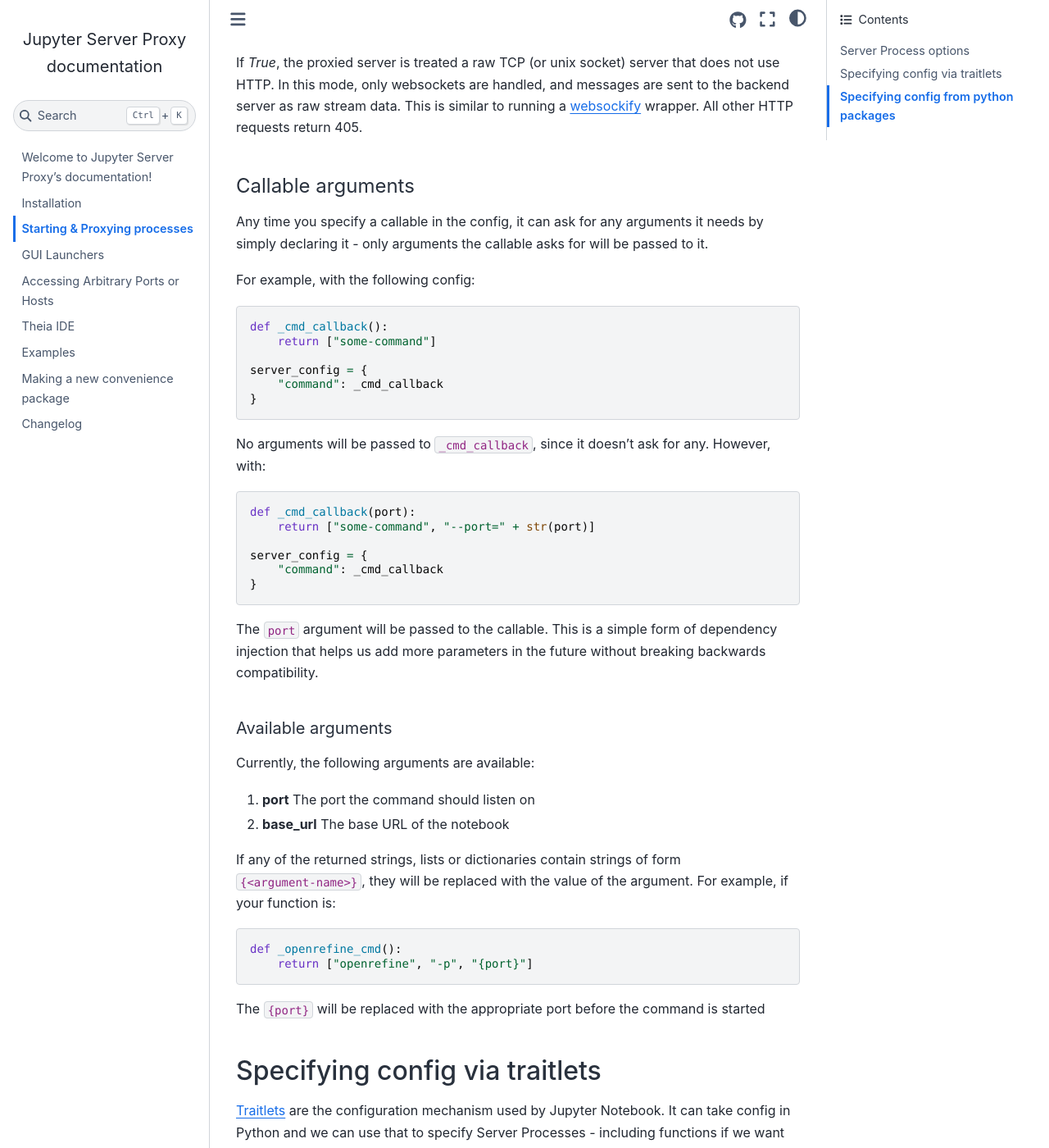
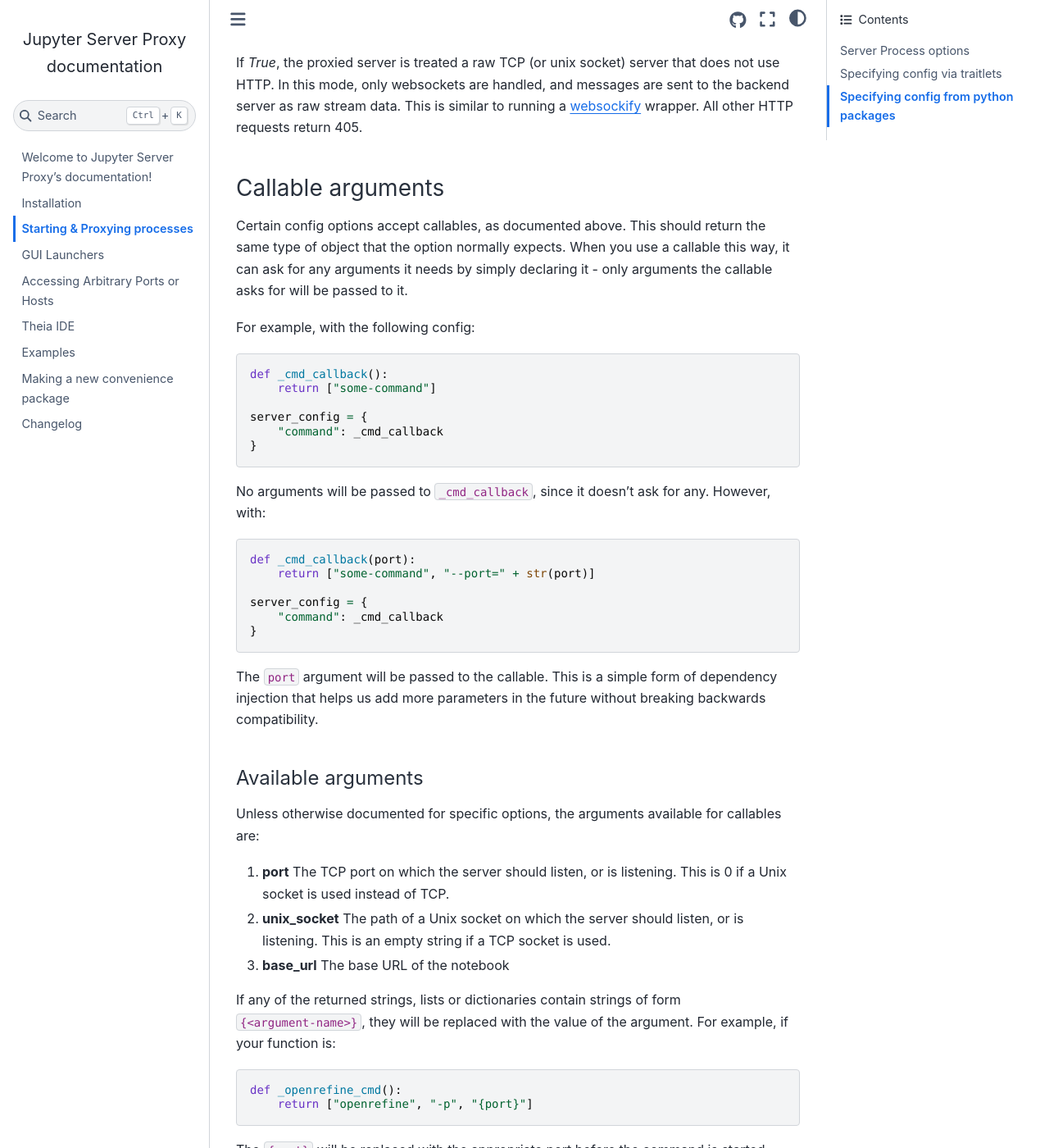
Before and after one commit to jupyterhub/jupyter-server-proxy, a Sphinx documentation site: the page built from docs/source/server-process.md, in a window 1280 px wide and 1400 px high, scrolled down 4056 px. Shown: the whole window at 82% size. Built offline with Sphinx 7.4.7 and the Sphinx Book theme 1.1.4, drawn with Linux system fonts in a browser that asks for light colours.

Commit message:
Document unix_socket as a parameter for callables in config

```diff
--- a/docs/source/server-process.md
+++ b/docs/source/server-process.md
@@ -152,8 +152,8 @@
 One of:
 
 - A dictionary of strings that are passed in as HTTP headers to the proxy
-  request. The strings `{port}` and `{base_url}` will be replaced as
-  for **command**.
+  request. The strings `{port}`, `{unix_socket}` and `{base_url}` will be
+  replaced as for **command**.
 - A callable that takes any {ref}`callable arguments <server-process:callable-arguments>`,
   and returns a dictionary of strings that are used & treated same as above.
 
@@ -181,9 +181,11 @@
 [websockify](https://github.com/novnc/websockify) wrapper.
 All other HTTP requests return 405.
 
-#### Callable arguments
+### Callable arguments
 
-Any time you specify a callable in the config, it can ask for any arguments it needs
+Certain config options accept callables, as documented above. This should return
+the same type of object that the option normally expects.
+When you use a callable this way, it can ask for any arguments it needs
 by simply declaring it - only arguments the callable asks for will be passed to it.
 
 For example, with the following config:
@@ -213,13 +215,18 @@
 injection that helps us add more parameters in the future without breaking backwards
 compatibility.
 
-##### Available arguments
+#### Available arguments
 
-Currently, the following arguments are available:
+Unless otherwise documented for specific options, the arguments available for
+callables are:
 
 1. **port**
-   The port the command should listen on
-2. **base_url**
+   The TCP port on which the server should listen, or is listening.
+   This is 0 if a Unix socket is used instead of TCP.
+2. **unix_socket**
+   The path of a Unix socket on which the server should listen, or is listening.
+   This is an empty string if a TCP socket is used.
+3. **base_url**
    The base URL of the notebook
 
 If any of the returned strings, lists or dictionaries contain strings
```
